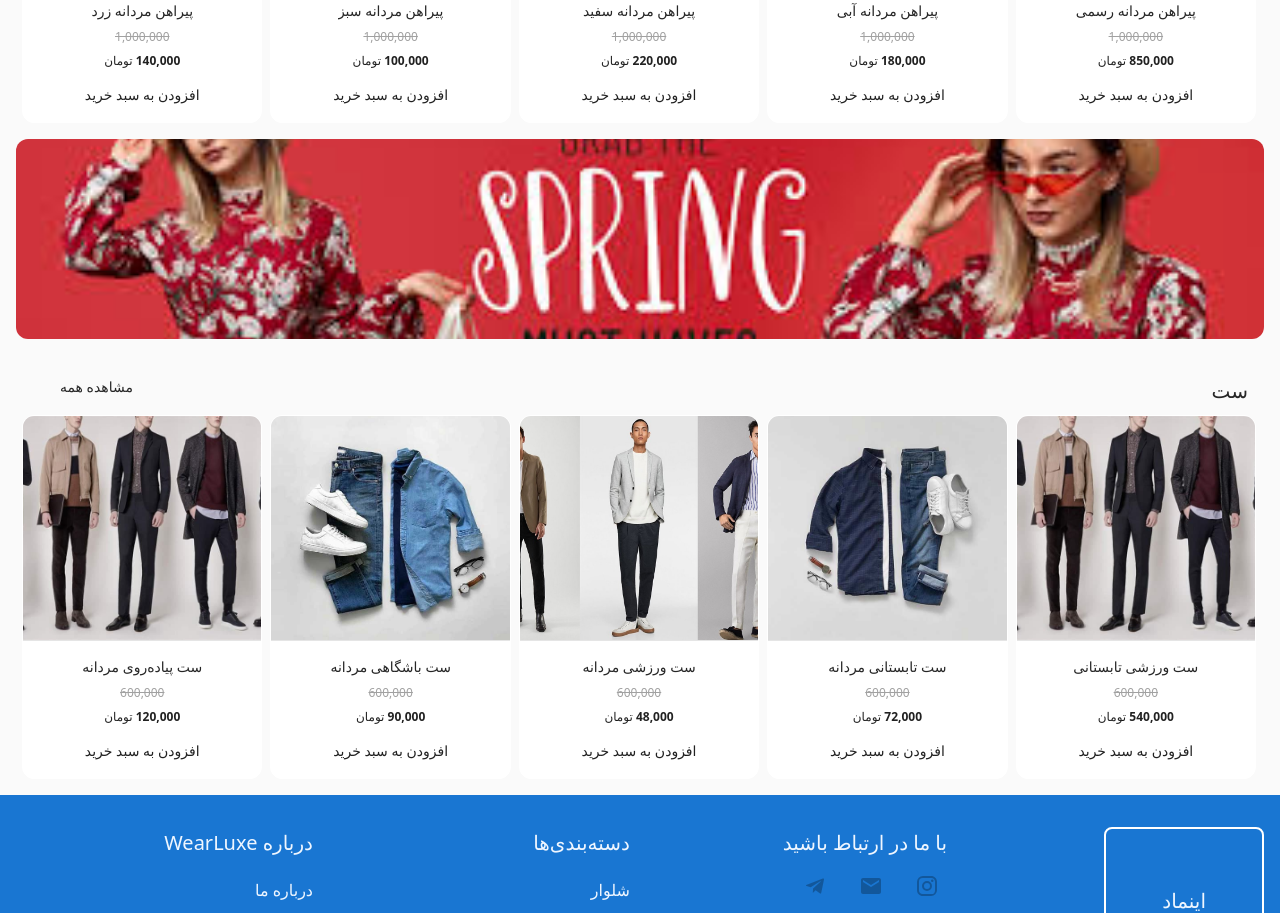
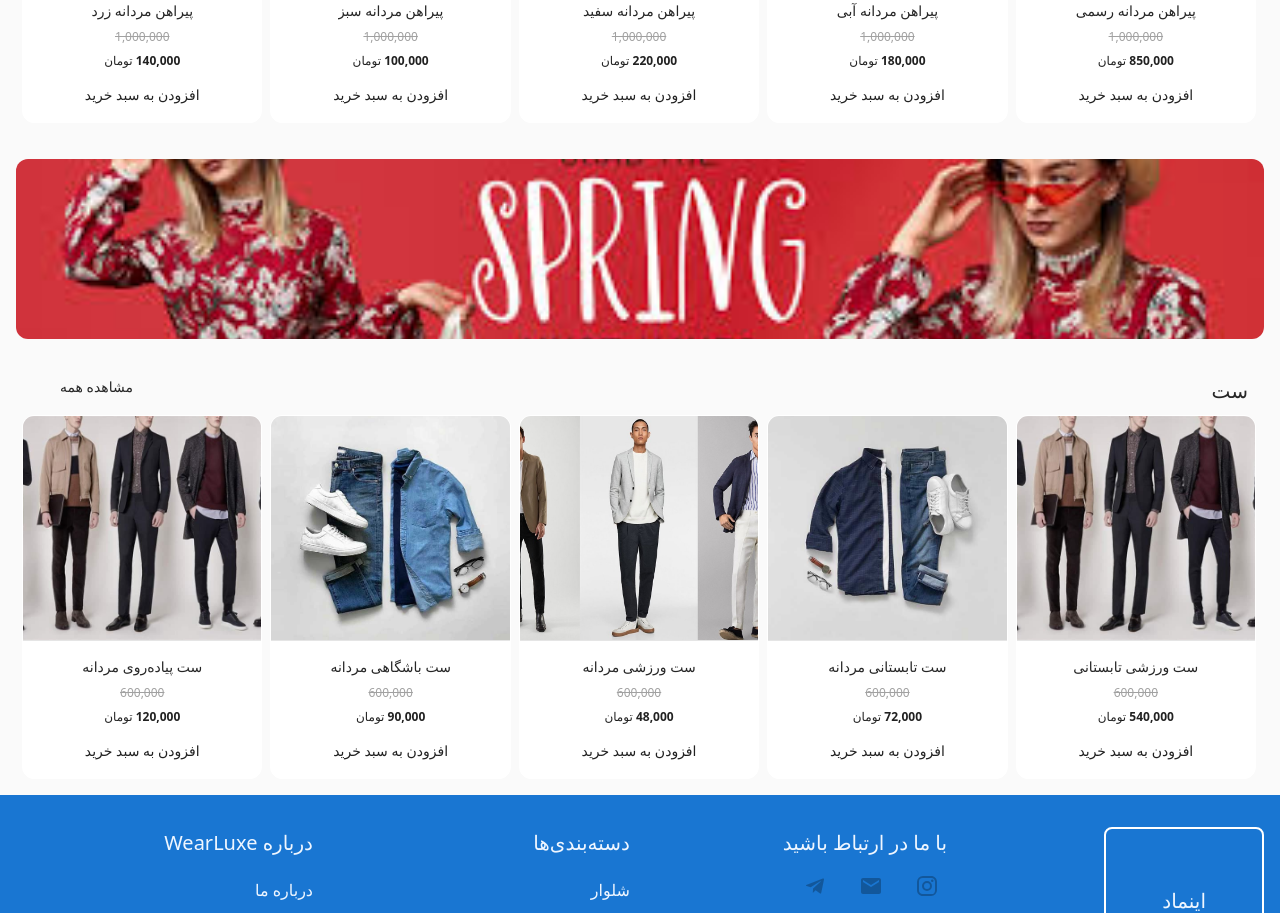
Before and after one commit to mehrdadj2005/WearLuxe, a Next.js app: page / in a window 1280 px wide. Shown: the part 2360-3273 px from the top of the page. Built offline with nearby package versions, Linux system fonts and the light colour scheme; data requests are answered from the project's data file; what @mui/material-nextjs would draw is missing.

Commit message:
fix: correct variable name for caps data in HomePage component

```diff
--- a/src/app/page.tsx
+++ b/src/app/page.tsx
@@ -14,7 +14,7 @@ export default async function HomePage() {
   const { data: dataPants } = await getProduct<IProduct[]>(
     "http://localhost:4000/products?categoryId=2"
   );
-  const { data: dataCats } = await getProduct<IProduct[]>(
+  const { data: dataCaps } = await getProduct<IProduct[]>(
     "http://localhost:4000/products?categoryId=3"
   );
   const { data: dataSets } = await getProduct<IProduct[]>(
@@ -94,9 +94,9 @@ export default async function HomePage() {
           />
         </Box>
       </Container>
-      <ProductSlider sx={{ pt: "20px" }} data={dataCats} />
+      <ProductSlider sx={{ pt: "20px" }} data={dataCaps} />
       <ProductSlider sx={{ pt: "20px" }} data={dataPants} />
-      <Container sx={{ width: "100%", height: "200px" }}>
+      <Container sx={{ width: "100%", height: "200px", pt: "20px" }}>
         <CardMedia
           sx={{
             borderRadius: "12px",
```
